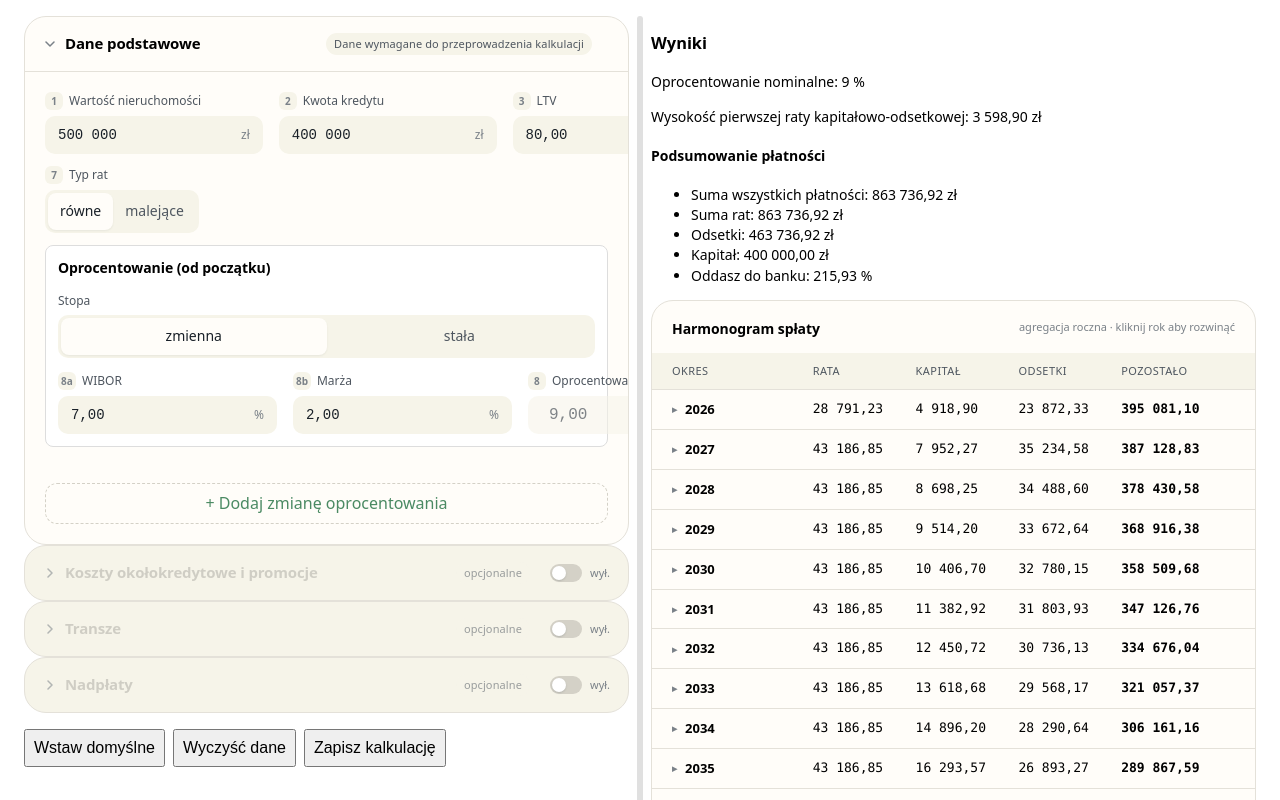
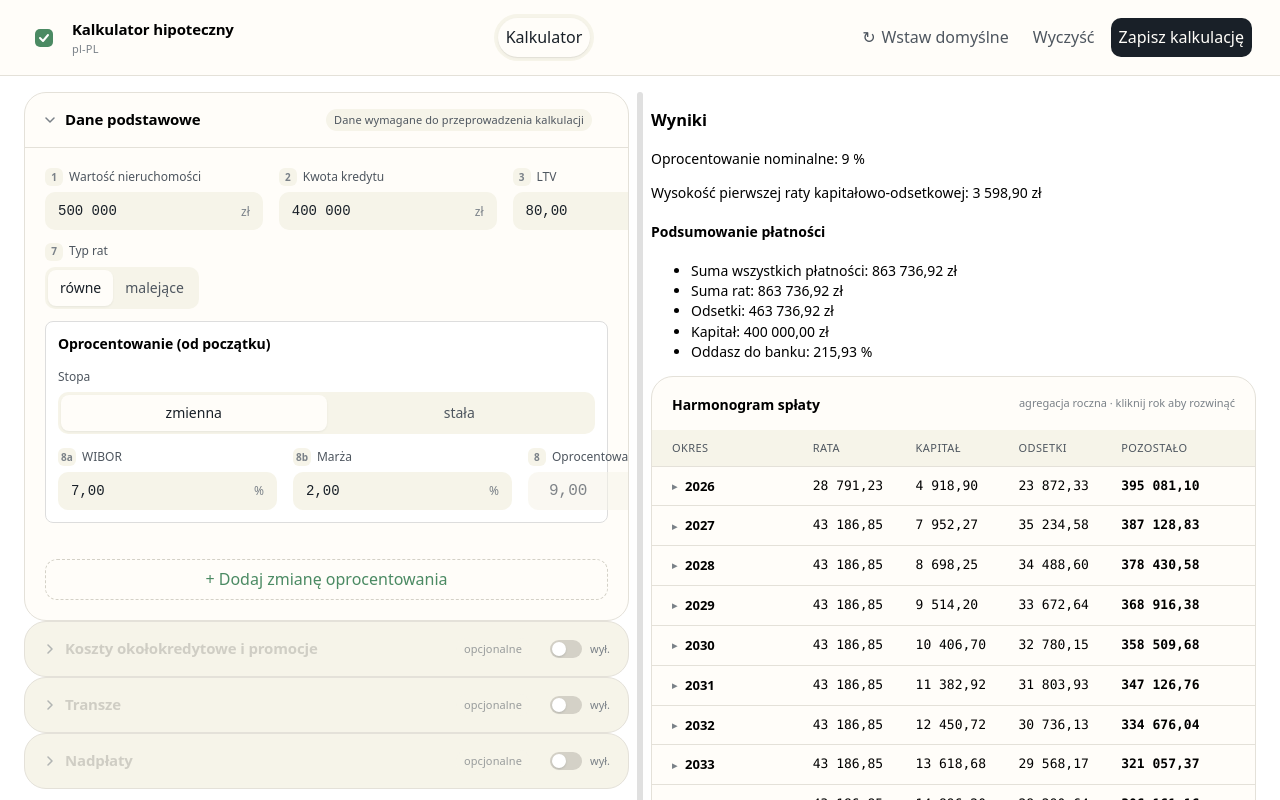
Before and after one commit to gyerosaski/kalkulator-hippoteczny, an Angular app: page / in a window 1280 px wide. Shown: the top 800 px of the page. Built offline with nearby package versions, Linux system fonts and the light colour scheme.

Commit message:
belka górna

```diff
--- a/src/app/containers/layout/layout.component.html
+++ b/src/app/containers/layout/layout.component.html
@@ -1,18 +1,36 @@
-<div class="two-column-layout app">
+<div class="app">
+  <header class="topbar">
+    <div class="brand">
+      <div class="brand-mark">
+        <svg width="24" height="24" viewBox="0 0 24 24">
+          <rect x="3" y="3" width="18" height="18" rx="5" fill="var(--accent-sage-deep)"/>
+          <path d="M8 12 L11 15 L16 9" stroke="white" stroke-width="2" fill="none"
+            stroke-linecap="round" stroke-linejoin="round"/>
+        </svg>
+      </div>
+      <div>
+        <div class="brand-name">Kalkulator hipoteczny</div>
+        <div class="brand-sub">pl-PL</div>
+      </div>
+    </div>
+    <nav class="tabs">
+      <button class="tab is-on">Kalkulator</button>
+    </nav>
+    <div class="topbar-actions">
+      <button class="btn btn--ghost" type="button" (click)="setDefaults()">
+        <span class="ico">↻</span>Wstaw domyślne
+      </button>
+      <button class="btn btn--ghost" type="button" (click)="clearAll()">Wyczyść</button>
+      <button class="btn btn--primary" type="button" (click)="saveCalculation()">Zapisz kalkulację</button>
+    </div>
+  </header>
+
+  <div class="two-column-layout">
     <div class="column column-left" [style.flex]="leftFlex">
       <app-basic-data-form></app-basic-data-form>
-
       <app-overhead-costs-form></app-overhead-costs-form>
-
       <app-tranches-form></app-tranches-form>
-
       <app-prepayments-form></app-prepayments-form>
-
-    <div class="actions">
-      <button type="button" (click)="setDefaults()">Wstaw domyślne</button>
-      <button type="button" (click)="clearAll()">Wyczyść dane</button>
-      <button type="button" (click)="saveCalculation()">Zapisz kalkulację</button>
-    </div>
     </div>
 
     <div class="column-divider" (mousedown)="onDividerMouseDown($event)"></div>
@@ -23,3 +41,4 @@
       <app-results-schedule [yearlyGroups]="yearlyGroups()"></app-results-schedule>
     </div>
   </div>
+</div>
--- a/src/app/containers/layout/layout.component.scss
+++ b/src/app/containers/layout/layout.component.scss
@@ -1,6 +1,11 @@
+.app {
+  display: flex;
+  flex-direction: column;
+}
+
 .two-column-layout {
   display: flex;
-  min-height: 100vh;
+  flex: 1;
   padding: 1rem;
   gap: 0;
 }
@@ -63,11 +68,6 @@ button {
   padding: 0.5rem;
   font-size: 1rem;
 }
-.actions {
-  margin-top: 1rem;
-  display: flex;
-  gap: 0.5rem;
-}
 .stack {
   display: flex;
   flex-direction: column;
```
Lines whose indentation alone changed are shown as unchanged.
